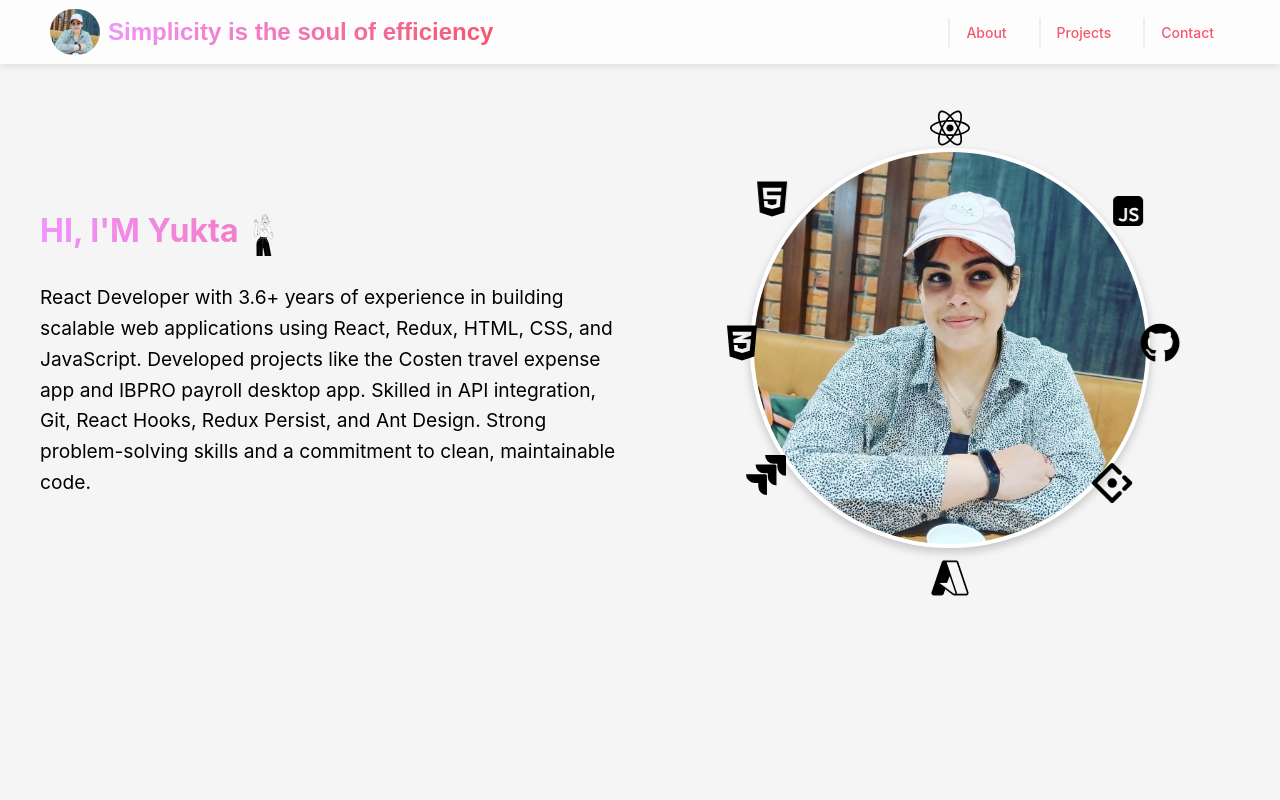
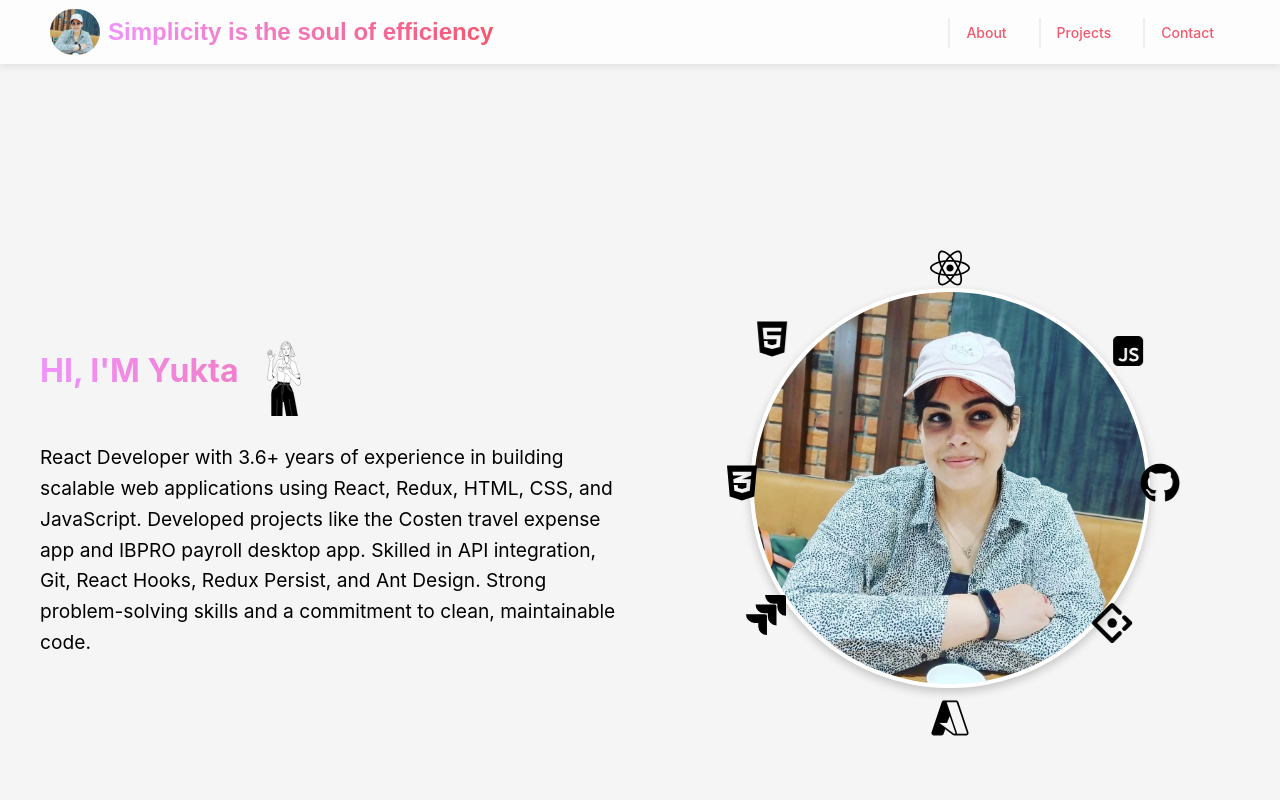
Before and after one commit to yuktasharma098/azuretest, a React (Create React App) app: page / in a window 1280 px wide. Shown: the top 800 px of the page. Built offline with nearby package versions, Linux system fonts and the light colour scheme.

Commit message:
new changes

```diff
--- a/src/About.js
+++ b/src/About.js
@@ -34,7 +34,7 @@ const About = () => {
     }, []);
 
     return (
-        <Content id="about" style={{ minHeight: '100vh', padding: '20px', position: 'relative' }}>
+        <Content id="about" style={{ minHeight: '90vh', display: 'flex', alignItems: 'center', justifyContent: 'center', padding: '20px' }}>
             {/* Background Gradient */}
             <div className="background-gradient" />
 
--- a/src/TechIcons.css
+++ b/src/TechIcons.css
@@ -42,8 +42,8 @@
 }
 
 .lottie-animation {
-  width: 50px;
-  height: 50px;
+  width: 90px;
+  height: 90px;
 }
 
 .about-description {
```
Also changed, not shown: 1 other file (tests, documents, lock files or other folders).
